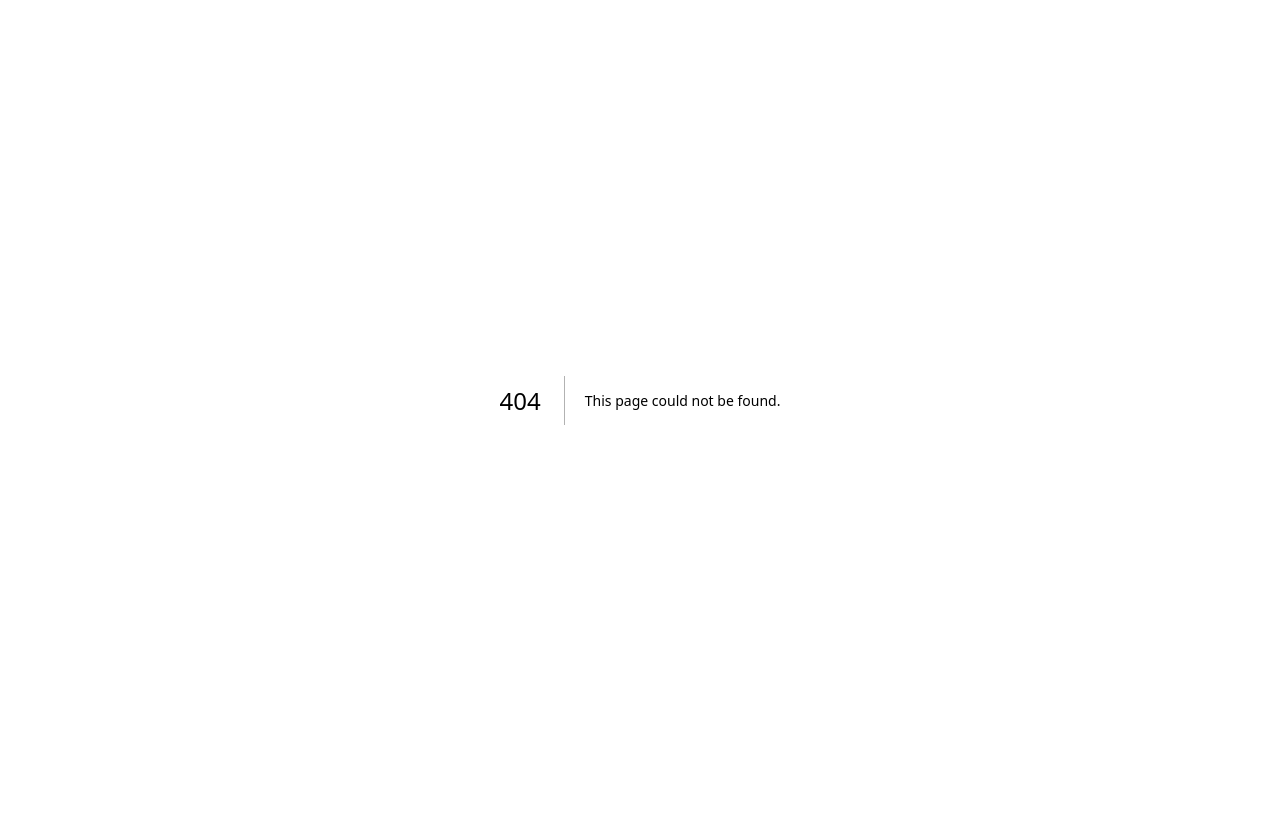
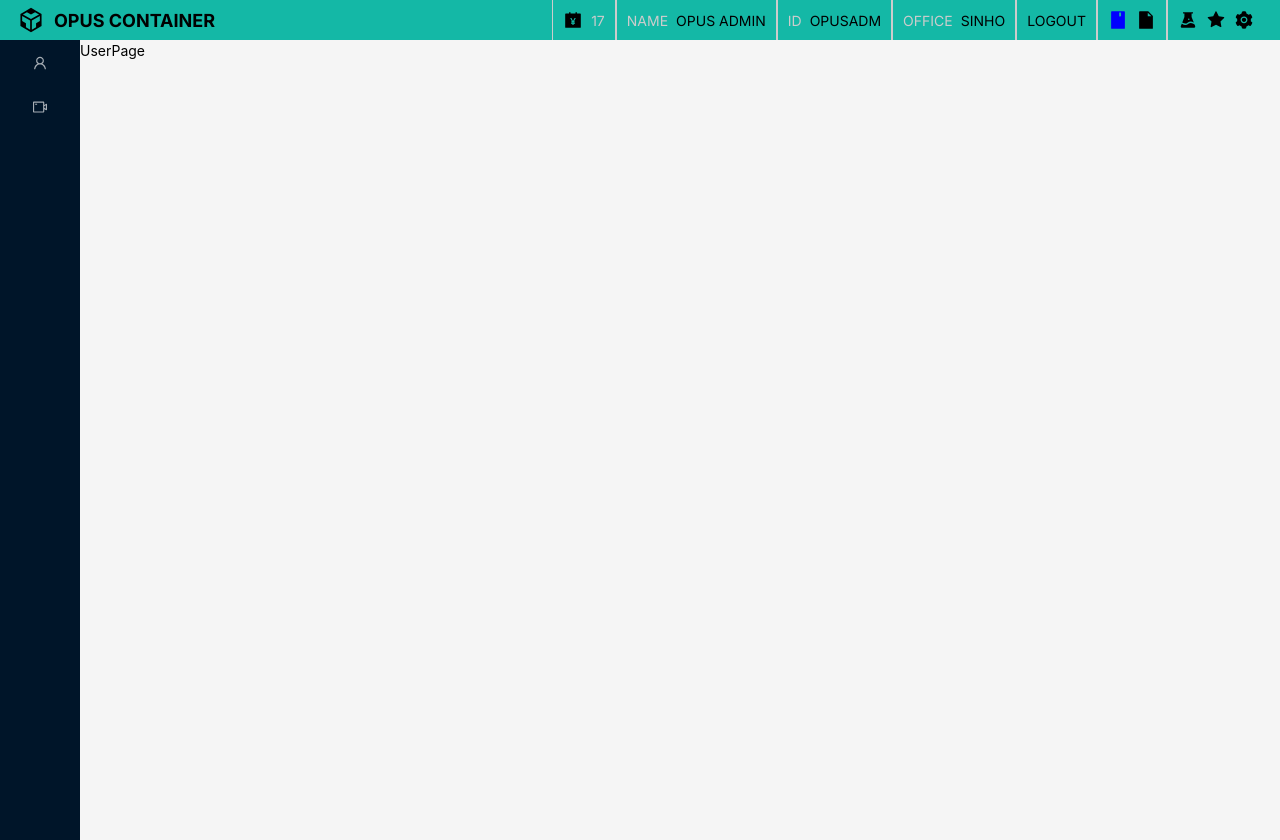
Before and after one commit to BenJD1205/CLV-FE-Training, a Next.js app: page /user in a window 1280 px wide. Before the commit this address had no page. Before the commit the page ends 800 px from the top, so only its background shows below. Built offline with nearby package versions, Linux system fonts and the light colour scheme.

Commit message:
feat: home page other route

```diff
--- a/app/(home)/home.module.css
+++ b/app/(home)/home.module.css
@@ -0,0 +1,3 @@
+.container{
+    height: 100vh;
+}
--- a/app/(home)/layout.tsx
+++ b/app/(home)/layout.tsx
@@ -1,14 +1,47 @@
-import React, {FC} from 'react'
+'use client'
+import React, {FC, useContext} from 'react'
+import {AiOutlineUser, AiOutlineVideoCamera, AiOutlineMenuFold, AiOutlineMenuUnfold} from 'react-icons/ai'
+import { Layout, Menu} from 'antd';
+import { SidebarContext } from '@/context/sidebar.context';
+import HeaderApp  from '@/components/header/Header';
 import styles from './home.module.css';
+import Link from 'next/link';
+
+const { Sider } = Layout;
 
 type Props = {
     children: React.ReactNode;
 }
 
-const layout: FC<Props> = ({children}) => {
+const HomeLayout: FC<Props> = ({children}) => {
+  const {collapsed} = useContext(SidebarContext)
   return (
-    <div className={`${styles.container}`}>{children}</div>
+    <div className={`${styles.container}`}>
+        <HeaderApp />
+        <Layout className='h-[100%]'>
+          <Sider trigger={null} collapsible collapsed={collapsed}>
+            <Menu
+              theme="dark"
+              mode="inline"
+            >
+              <Menu.Item key="1" icon={<AiOutlineUser />} title="User">
+                <Link href={'/user'}>
+                  User
+                </Link>
+              </Menu.Item>
+              <Menu.Item key="2" icon={<AiOutlineVideoCamera />} title="Vessel">
+                <Link href={'/vessel'}>
+                  Vessel
+                </Link>
+              </Menu.Item>
+            </Menu>
+          </Sider>
+          <Layout>
+              {children}
+          </Layout>
+        </Layout>
+    </div>
   )
 }
 
-export default layout
+export default HomeLayout
--- /dev/null
+++ b/app/(home)/user/page.tsx
@@ -0,0 +1,11 @@
+import React from 'react'
+
+type Props = {}
+
+const UserPage = (props: Props) => {
+  return (
+    <div>UserPage</div>
+  )
+}
+
+export default UserPage
--- /dev/null
+++ b/app/(home)/vessel/page.tsx
@@ -0,0 +1,11 @@
+import React from 'react'
+
+type Props = {}
+
+const VesselPage = (props: Props) => {
+  return (
+    <div>VesselPage</div>
+  )
+}
+
+export default VesselPage
--- a/app/layout.tsx
+++ b/app/layout.tsx
@@ -1,6 +1,6 @@
 'use client'
-import type { Metadata } from 'next'
 import { SessionProvider } from "next-auth/react";
+import { SidebarContextProvider } from '@/context/sidebar.context';
 import { Inter } from 'next/font/google'
 import './globals.css'
 
@@ -15,7 +15,9 @@ export default function RootLayout({
     <html lang="en">
       <body className={inter.className}>
         <SessionProvider>
-          {children}
+          <SidebarContextProvider>
+              {children}
+          </SidebarContextProvider>
         </SessionProvider>
       </body>
     </html>
--- /dev/null
+++ b/components/header/Header.tsx
@@ -0,0 +1,47 @@
+'use client'
+import React,{FC} from 'react'
+import Link from 'next/link'
+import { AiOutlineCodeSandbox, AiFillAccountBook, AiFillBook, AiFillFile, AiFillStar, AiFillSetting, AiFillExperiment } from 'react-icons/ai'
+import styles from './header.module.css'
+
+type Props = {}
+
+const Header:FC<Props> = (props) => {
+  return (
+    <div className='flex h-[40px] bg-teal-500 justify-between items-center p-4'>
+      <Link href={'/'} className='font-bold text-[18px] flex gap-2 items-center'><AiOutlineCodeSandbox size={30} /> OPUS CONTAINER</Link>
+      <div className='flex items-center'>
+        <div className={styles.item}>
+          <AiFillAccountBook size={20} />
+          <span>17</span>
+        </div>
+        <div className={styles.item}>
+          <span>NAME</span>
+          <p>OPUS ADMIN</p>
+        </div>
+        <div className={styles.item}>
+          <span>ID</span>
+          <p>OPUSADM</p>
+        </div>
+        <div className={styles.item}>
+          <span>OFFICE</span>
+          <p>SINHO</p>
+        </div>
+        <div className={styles.item}>
+          <p onClick={() => {}} style={{cursor:'pointer'}}>LOGOUT</p>
+        </div>
+        <div className={styles.item}>
+          <AiFillBook color='blue' size={20} />
+          <AiFillFile size={20} />
+        </div>
+        <div className={styles.item}>
+          <AiFillExperiment size={20} />
+          <AiFillStar size={20} />
+          <AiFillSetting size={20} />
+        </div>
+      </div>
+    </div>
+  )
+}
+
+export default Header
--- /dev/null
+++ b/components/header/header.module.css
@@ -0,0 +1,19 @@
+.item{
+    padding:10px;
+    font-size: 14px;
+    font-weight: 400;
+    display: flex;
+    gap:8px;
+    align-items: center;
+    border-left: 1px solid #ccc;
+    border-right: 1px solid #ccc;
+}
+
+.item:last-child{
+    border-right: none;
+}
+
+.item>span{
+    color:#ccc;
+    font-size: 14px;
+}
--- /dev/null
+++ b/context/sidebar.context.tsx
@@ -0,0 +1,23 @@
+'use client';
+import React, { createContext, Dispatch, SetStateAction, useState} from 'react';
+
+export type SidebarContextType = {
+  collapsed: boolean;
+  setCollapsed: Dispatch<SetStateAction<boolean>>;
+};
+
+type SidebarContextProviderProps = {
+  children: React.ReactNode;
+}
+
+export const SidebarContext = createContext<SidebarContextType | null>(null);
+
+export const SidebarContextProvider = ({ children }:SidebarContextProviderProps) => {
+  const [collapsed, setCollapsed] = useState<boolean>(true);
+
+  return (
+    <SidebarContext.Provider value={{ collapsed, setCollapsed }}>
+      {children}
+    </SidebarContext.Provider>
+  );
+};
```
